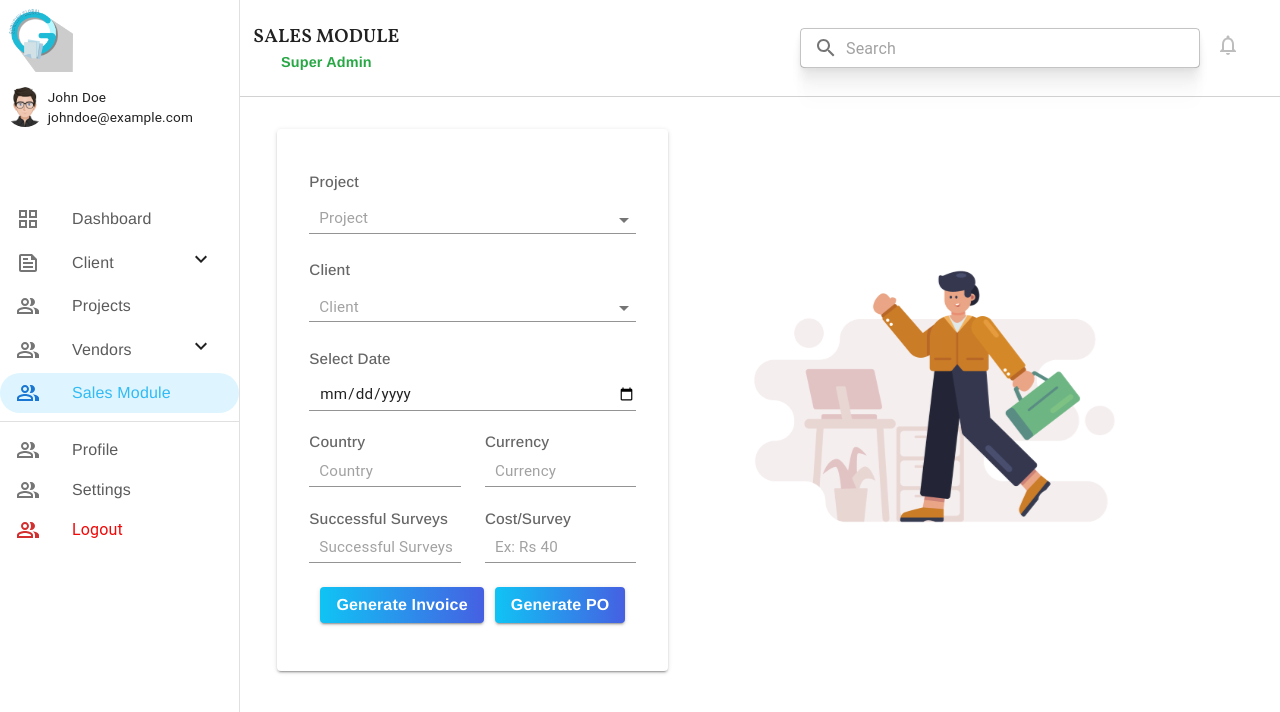
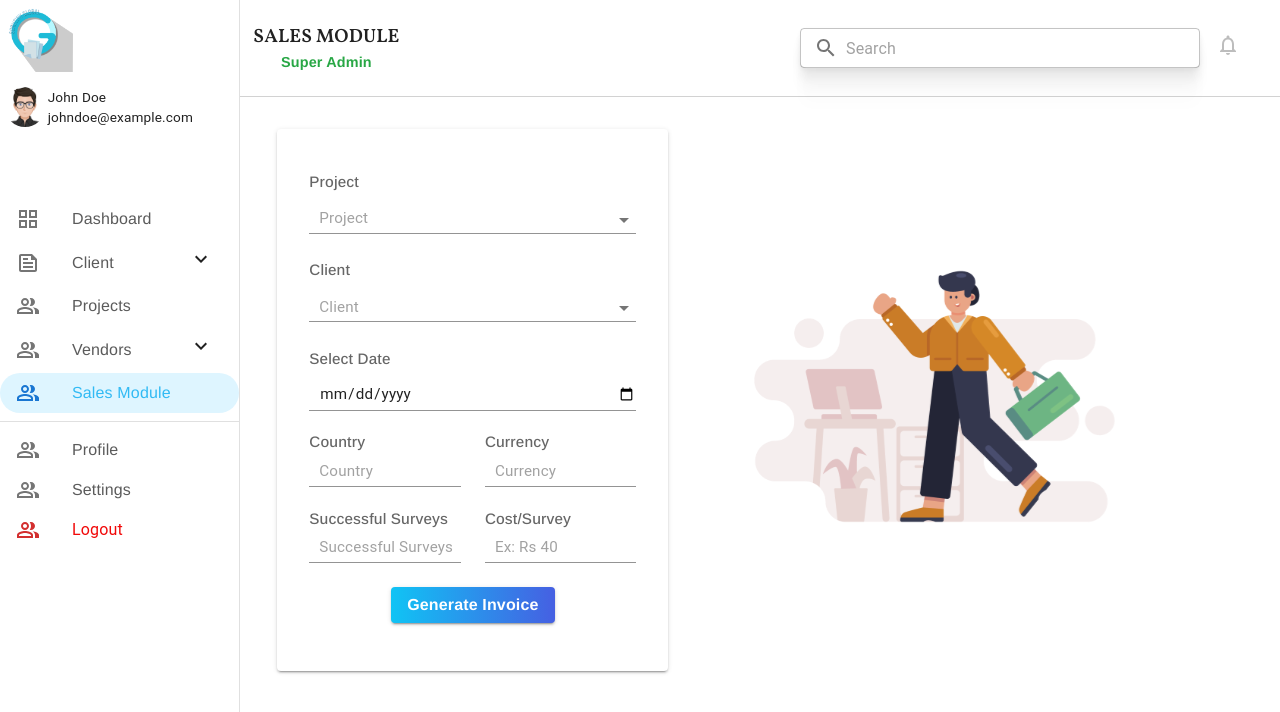
Before and after one commit to pushpak1308/Scrunity_Global, a React (Create React App) app in the folder scrutinyglobal/: page /invoice in a window 1280 px wide. Shown: the top 712 px of the page. Built offline with nearby package versions, Linux system fonts and the light colour scheme; no server answers.

Commit message:
removing generate po button

```diff
--- a/scrutinyglobal/src/Screens/SuperAdmin/Invoice.js
+++ b/scrutinyglobal/src/Screens/SuperAdmin/Invoice.js
@@ -172,13 +172,13 @@ const Invoice = () => {
                     type="submit"
                   />
                 </Grid>
-                <Grid item>
+                {/* <Grid item>
                   <MuiContainedButton
                     buttonText="Generate PO"
                     onClickFunction={handleSubmit}
                     type="button"
                   />
-                </Grid>
+                </Grid> */}
               </Grid>
             </form>
           </Paper>
```
